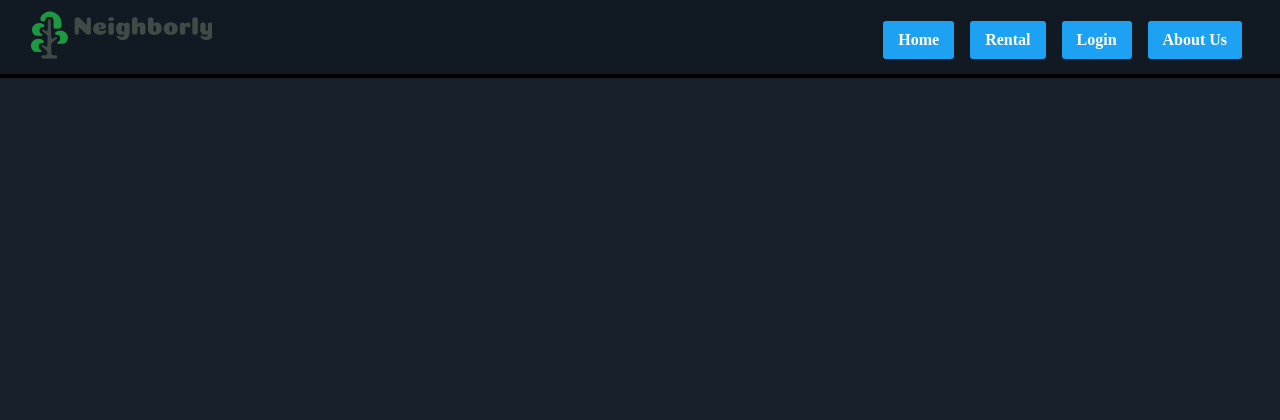
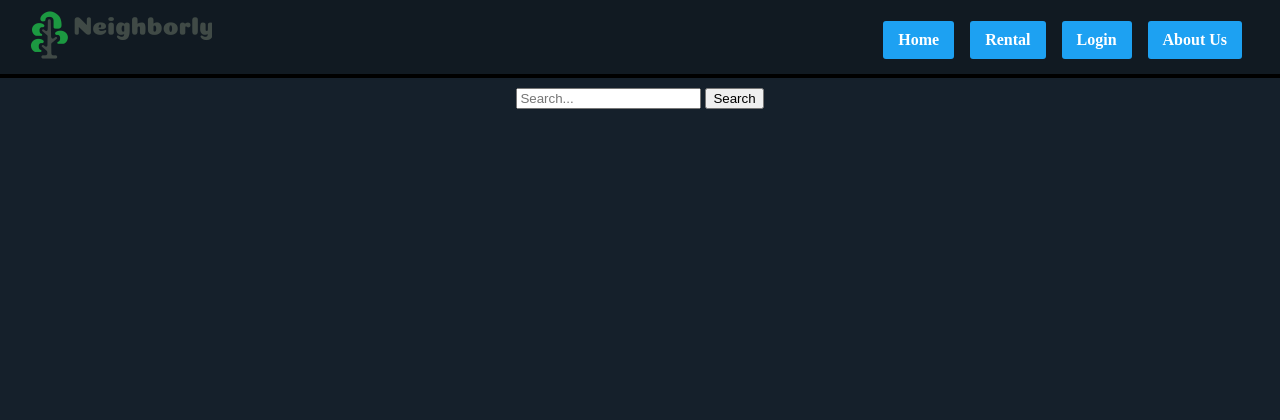
Before and after one commit to nramos5-ops/Capstone-Neighborly, a Flask app: page /rental in a window 1280 px wide. Shown: the top 420 px of the page. Run offline with Flask 2, Linux system fonts and the light colour scheme; data that the repository does not hold is empty; some libraries are stand-ins or nearby versions.

Commit message:
add search bar to rental.html
Vinny I added the search bar but i cant figure out how to get it too working using javascript. I guess we are trying to filter it by the description?

```diff
--- a/templates/css/rental.css
+++ b/templates/css/rental.css
@@ -28,3 +28,13 @@
     text-align: center;
     height: 100px;
 }
+
+#searchBox{
+    width: 100%;
+    height: 100%;
+    padding-top: 10px;
+    display: flex;
+    align-content: flex-start;
+    justify-content: center;
+    flex-wrap: wrap;
+}
--- a/templates/js/rental.js
+++ b/templates/js/rental.js
@@ -44,6 +44,23 @@ function addListings(data) {
     }
 }
 
+function searchBar() { //Vinny can you fix this search bar for me. This is the one rental page part of the user story.
+    var input, filter, ul, li, a, i, txtValue;
+    input = document.getElementById("myInput");
+    filter = input.value.toUpperCase();
+    ul = document.getElementById("myUL");
+    li = ul.getElementsByTagName("li");
+    for (i = 0; i < li.length; i++) {
+        a = li[i].getElementsByTagName("a")[0];
+        txtValue = a.textContent || a.innerText;
+        if (txtValue.toUpperCase().indexOf(filter) > -1) {
+            li[i].style.display = "";
+        } else {
+            li[i].style.display = "none";
+        }
+    }
+}
+
 $(document).ready(function() {
     $.getJSON('/load-listing/count', function(data) {
         getListingMultiple(1, data);
--- a/templates/rental.html
+++ b/templates/rental.html
@@ -27,6 +27,15 @@
     <!-- Load with JS in main.js -->
 </div>
 <!-- Content -->
+<div id="searchBox">
+    <form id ="form" role="search">
+        <input type = "search" id="query" name="q"
+        placeholder="Search..."
+        aria-label="Search through site content">
+        <button>Search</button>
+    </form>
+
+</div>
 <div id="pageContent">
 
 
```
